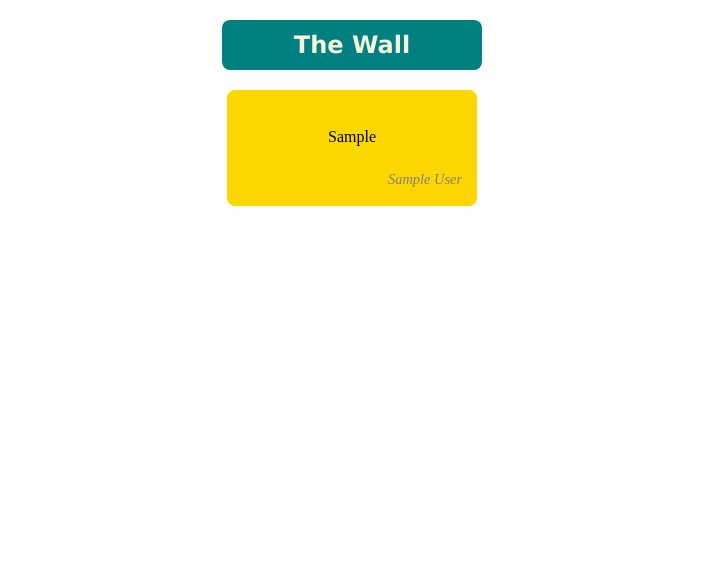
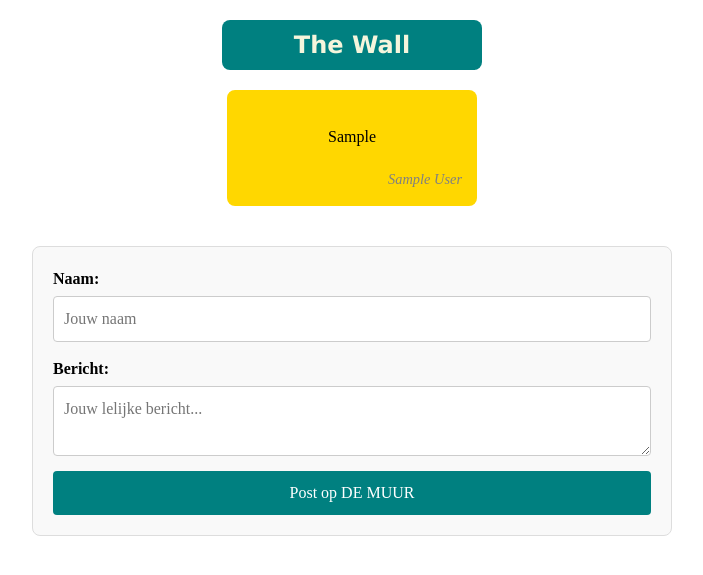
Before and after one commit to user2230/m6prog_thewall, a PHP site: page / in a window 1280 px wide. Shown: the top 575 px of the page, without its empty margins (288-991 px from the left). Run offline with PHP 8.4, Linux system fonts and the light colour scheme; tables that the repository leaves empty hold one stand-in row (values such as "Sample post"); data that the repository does not hold is empty.

Commit message:
les1 klaar

```diff
--- a/m6prog_thewall/html/public/index.php
+++ b/m6prog_thewall/html/public/index.php
@@ -4,9 +4,32 @@ require_once '../source/dataclasses/Message.php';
 require_once '../source/views/message_view.php';
 require_once '../source/db/database.php';
 
+// Handle form submission
+if ($_SERVER['REQUEST_METHOD'] === 'POST') {
+    if (!empty($_POST['name']) && !empty($_POST['bericht'])) {
+        $conn = get_db_connection();
+
+        $name = $_POST['name'];
+        $bericht = $_POST['bericht'];
+
+        // Use prepared statements to prevent SQL injection
+        $stmt = $conn->prepare("INSERT INTO user (name, bericht) VALUES (?, ?)");
+        $stmt->bind_param("ss", $name, $bericht);
+
+        $stmt->execute();
+
+        $stmt->close();
+        $conn->close();
+
+        // Redirect to the same page to prevent form resubmission on refresh
+        header("Location: index.php");
+        exit;
+    }
+}
+
 $conn = get_db_connection();
 
-$result = $conn->query("SELECT * FROM user");
+$result = $conn->query("SELECT * FROM user ORDER BY iduser DESC");
 $messages = [];
 if ($result) {
     while ($row = $result->fetch_assoc()) {
@@ -31,5 +54,14 @@ $conn->close();
                 <?php echo render_message($message); ?>
             <?php endforeach; ?>
         </div>
+        <div class="post-form">
+            <form action="index.php" method="POST">
+                <label for="name">Naam:</label>
+                <input type="text" id="name" name="name" placeholder="Jouw naam" required>
+                <label for="bericht">Bericht:</label>
+                <textarea id="bericht" name="bericht" placeholder="Jouw lelijke bericht..." required></textarea>
+                <button type="submit">Post op DE MUUR</button>
+            </form>
+        </div>
     </body>
 </html>
--- a/m6prog_thewall/html/public/styles/style.css
+++ b/m6prog_thewall/html/public/styles/style.css
@@ -100,3 +100,44 @@ section{
     padding-bottom: 20px;
     border-radius: 8px;
 }
+
+.post-form {
+    width: 50%;
+    margin: 20px auto;
+    padding: 20px;
+    background-color: #f9f9f9;
+    border: 1px solid #ddd;
+    border-radius: 8px;
+}
+
+.post-form form {
+    display: flex;
+    flex-direction: column;
+}
+
+.post-form label {
+    margin-bottom: 5px;
+    font-weight: bold;
+}
+
+.post-form input,
+.post-form textarea {
+    margin-bottom: 15px;
+    padding: 10px;
+    border: 1px solid #ccc;
+    border-radius: 4px;
+}
+
+.post-form button {
+    padding: 10px 15px;
+    background-color: teal;
+    color: white;
+    border: none;
+    border-radius: 4px;
+    cursor: pointer;
+    font-size: 1rem;
+}
+
+.post-form button:hover {
+    background-color: #00695c;
+}
```
